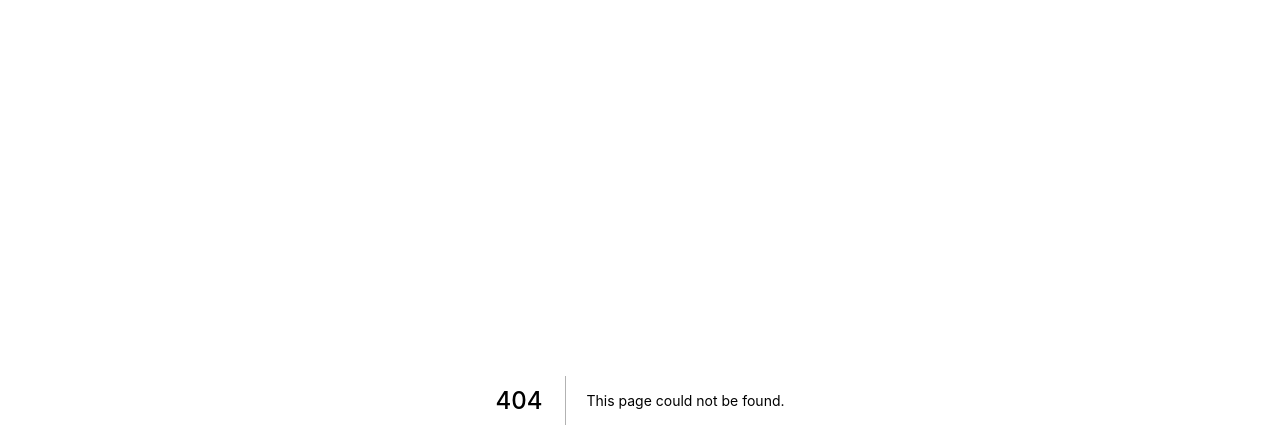
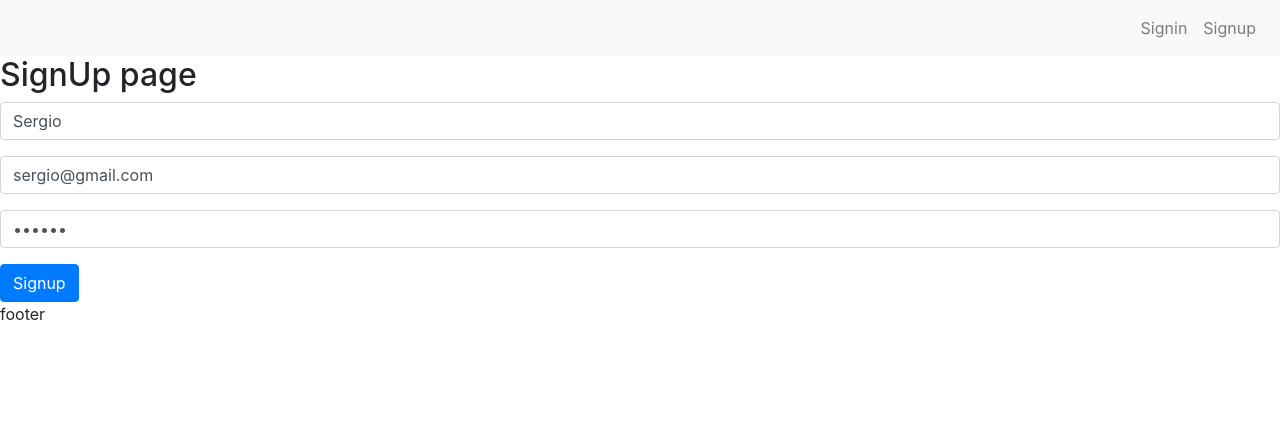
Before and after one commit to srosajazz/FullStack---Project---Node-React-Multi-User-Blogging-Platform-with-SEO-, a Next.js app in the folder frontend/: page /signup in a window 1280 px wide. Before the commit this address had no page. Shown: the top 448 px of the page. Built offline with nearby package versions, Linux system fonts and the light colour scheme.

Commit message:
fixing Signup form bug

```diff
--- /dev/null
+++ b/frontend/components/auth/SignupComponent.js
@@ -0,0 +1,69 @@
+import {useState} from 'react';
+
+const SignupComponent = () => {
+    const [values, setValues] = useState({
+        name: 'Sergio',
+        email: 'sergio@gmail.com',
+        password: '123456',
+        error: '',
+        loading: false,
+        message: '',
+        showForm: true,
+      });
+
+      const { name, email, password, error, loading, message, showForm } = values;
+
+    const handleSubmit = e => {
+        e.preventDefault()
+        console.table({ name, email, password, error, loading, message, showForm });
+
+    };
+
+    const handleChange = name => e => {
+        setValues({...values, error: false, [name]: e.target.value });
+    }
+    const signupForm = () => {
+        return (
+            <form onSubmit={handleSubmit}>
+               <div className="form-group">
+                   <input value={name} onChange={handleChange('name')}
+                       type="text"
+                       className="form-control"
+                       placeholder="Type your name"
+                       />
+               </div>
+               {/* email */}
+               <div className="form-group">
+                   <input  value={email} onChange={handleChange('email')}
+                       type="email"
+                       className="form-control"
+                       placeholder="E-mail"
+                       />
+               </div>
+
+               {/*password*/}
+               <div className="form-group">
+                   <input  value={password} onChange={handleChange('password')}
+                       type="password"
+                       className="form-control"
+                       placeholder="Password"
+                       />
+               </div>
+               {/* button */}
+               <div>
+                   <button className="btn btn-primary">
+                       Signup
+                   </button>
+               </div>
+            </form>
+        );
+    };
+
+    return (
+        <>
+            {signupForm()}
+        </>
+    )
+};
+
+export default SignupComponent;
--- a/frontend/pages/index.js
+++ b/frontend/pages/index.js
@@ -1,9 +1,13 @@
 import Layout from '../components/Layout';
+import Link from 'next/link';
 
 const Index = () => {
     return (
         <Layout>
             <h2>Index Page</h2>
+            <Link href="/signup">
+            <a>Signup</a>
+            </Link>
         </Layout>
     );
 };
--- /dev/null
+++ b/frontend/pages/signup.js
@@ -0,0 +1,15 @@
+import Layout from '../components/Layout';
+import SignupComponent from '../components/auth/SignupComponent';
+import Link from 'next/link';
+
+const Signup = () => {
+  return (
+    <Layout>
+      <h2>SignUp page</h2>
+
+      <SignupComponent />
+    </Layout>
+  );
+};
+
+export default Signup;
```
Also changed, not shown: frontend/pages/signin.js (added, +11 -0 lines).
